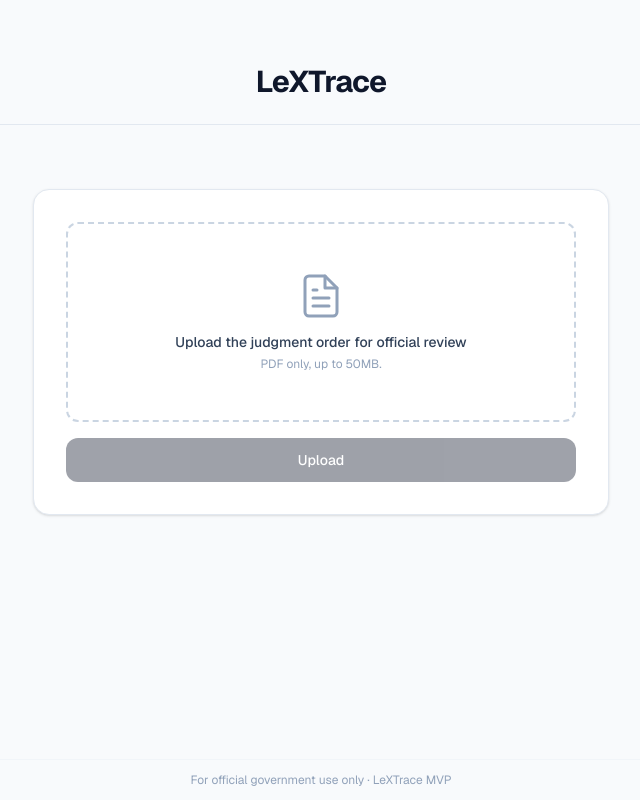
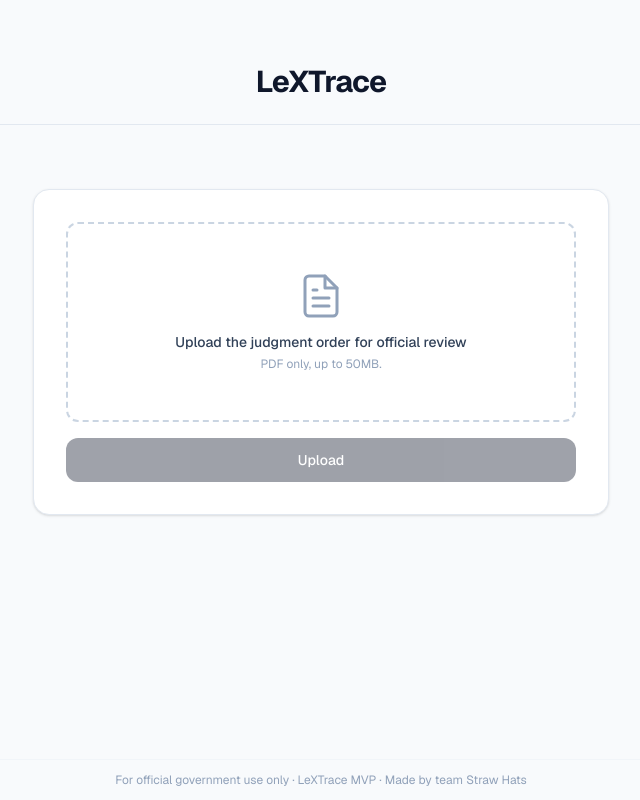
Before and after one commit to ritam-05/lextrace, a Next.js app in the folder frontend/: page / in a window 1280 px wide. Shown: the whole page, without its empty margins (319-959 px from the left). Built offline with nearby package versions, Linux system fonts and the light colour scheme.

Commit message:
Update landing page footer credit

```diff
--- a/frontend/app/page.tsx
+++ b/frontend/app/page.tsx
@@ -67,7 +67,7 @@ export default function HomePage() {
       </section>
 
       <footer className="fixed bottom-0 left-0 right-0 text-center text-xs text-slate-400 py-3 bg-slate-50 border-t border-slate-100">
-        For official government use only · LeXTrace MVP
+        For official government use only · LeXTrace MVP · Made by team Straw Hats
       </footer>
     </main>
   );
```
